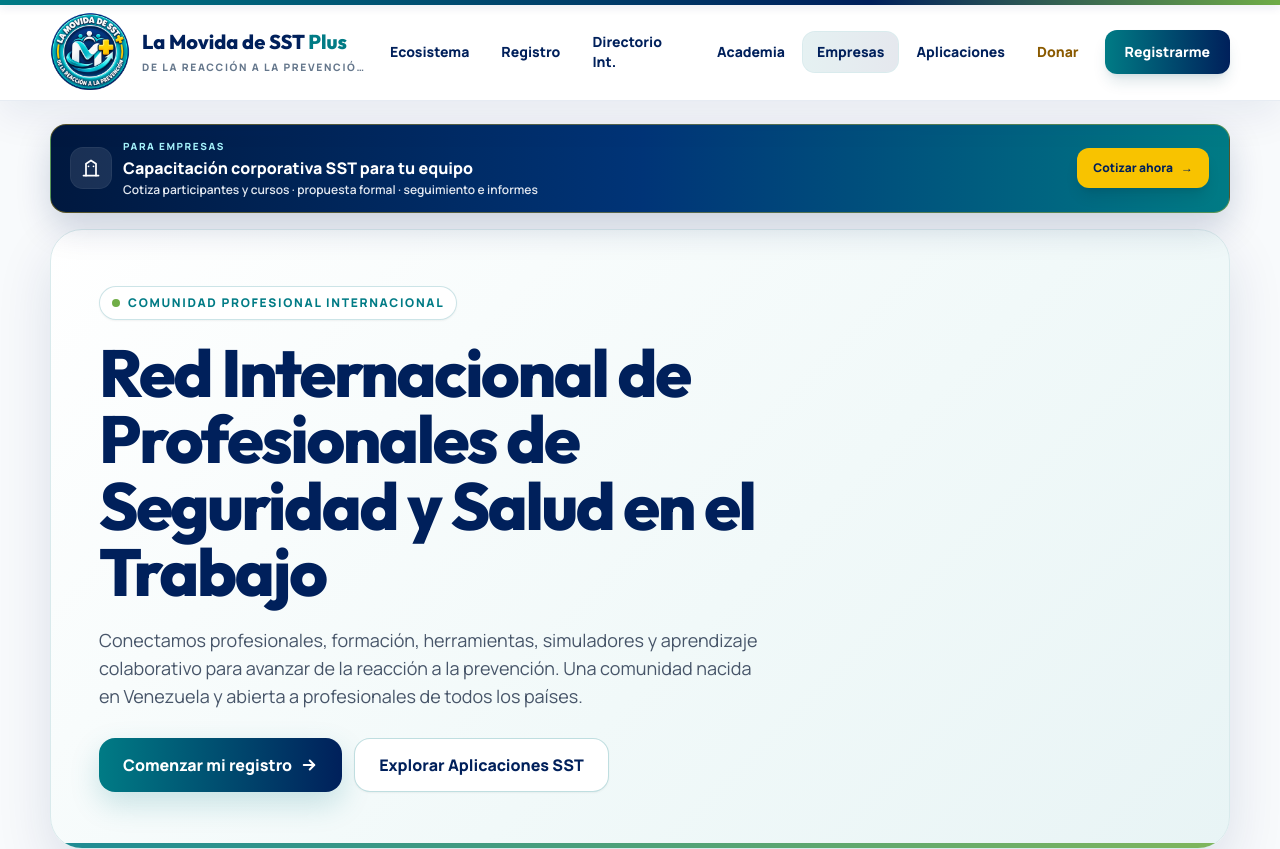
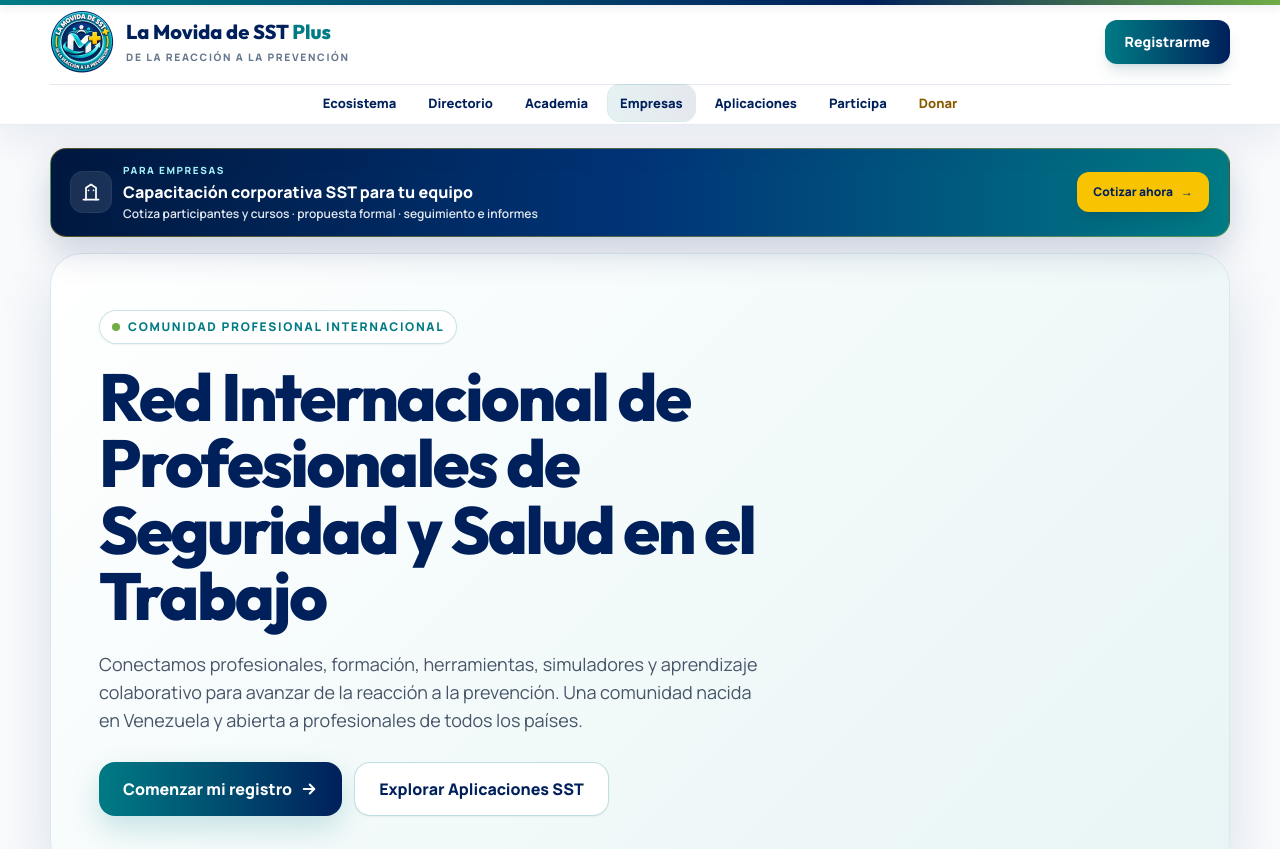
Before and after one commit to movidasst/principal, a plain HTML site: page index.html in a window 1280 px wide. Shown: the top 849 px of the page. Drawn offline with nearby package versions, Linux system fonts and the light colour scheme.

Commit message:
Corregir encabezado de escritorio sin truncar identidad ni duplicar registro

```diff
--- a/index.html
+++ b/index.html
@@ -409,6 +409,38 @@
       *,*::before,*::after{scroll-behavior:auto!important;animation:none!important;transition:none!important}
       .fade-up{opacity:1;transform:none}
     }
+
+    /* Encabezado de escritorio: identidad y registro arriba; navegación debajo. */
+    @media (min-width:768px){
+      .main-header .header-layout{
+        display:grid;
+        height:120px;
+        grid-template-columns:minmax(0,1fr) auto;
+        grid-template-rows:76px 44px;
+        column-gap:24px;
+        row-gap:0;
+      }
+      .main-header .header-brand{grid-column:1;grid-row:1;min-width:0}
+      .main-header .header-brand img{width:64px;height:64px}
+      .main-header .header-brand .truncate{overflow:visible;text-overflow:clip;white-space:nowrap}
+      .main-header .header-register{grid-column:2;grid-row:1}
+      .main-header .desktop-nav{
+        display:flex;
+        grid-column:1 / -1;
+        grid-row:2;
+        justify-content:center;
+        gap:8px;
+        border-top:1px solid #e2e8f0;
+      }
+      .main-header .desktop-nav a{
+        flex-shrink:0;
+        white-space:nowrap;
+        padding:8px 12px;
+        font-size:13px;
+        line-height:20px;
+      }
+      main > section:first-child{padding-top:148px}
+    }
   </style>
 </head>
 
@@ -420,9 +452,9 @@
   </a>
 
   <!-- HEADER -->
-  <header class="fixed inset-x-0 top-1 z-50 bg-white/90 backdrop-blur-xl border-b border-slate-200/80 header-shadow">
-    <div class="shell flex h-[84px] items-center justify-between gap-3 sm:h-[96px]">
-      <a href="#inicio" class="flex min-w-0 items-center gap-3" aria-label="Ir al inicio">
+  <header class="fixed inset-x-0 top-1 z-50 bg-white/90 backdrop-blur-xl border-b border-slate-200/80 header-shadow main-header">
+    <div class="shell header-layout flex h-[84px] items-center justify-between gap-3 sm:h-[96px]">
+      <a href="#inicio" class="header-brand flex min-w-0 items-center gap-3" aria-label="Ir al inicio">
         <img
           src="/logo-oficial-movida-sst-plus.png"
           alt="Logo La Movida de SST Plus"
@@ -443,17 +475,17 @@
         </div>
       </a>
 
-      <nav class="hidden items-center gap-1 xl:flex" aria-label="Navegación principal">
+      <nav class="desktop-nav hidden items-center gap-1 xl:flex" aria-label="Navegación principal">
         <a href="#pilares" class="rounded-xl px-3.5 py-2.5 text-sm font-extrabold text-[#00205b] hover:bg-slate-100">Ecosistema</a>
-        <a href="https://registro.movidasst.com/" class="rounded-xl px-3.5 py-2.5 text-sm font-extrabold text-[#00205b] hover:bg-slate-100">Registro</a>
-        <a href="https://directorio.movidasst.com/" class="rounded-xl px-3.5 py-2.5 text-sm font-extrabold text-[#00205b] hover:bg-slate-100">Directorio Int.</a>
+        <a href="https://directorio.movidasst.com/" class="rounded-xl px-3.5 py-2.5 text-sm font-extrabold text-[#00205b] hover:bg-slate-100">Directorio</a>
         <a href="https://movidasst.org/login/index.php" class="rounded-xl px-3.5 py-2.5 text-sm font-extrabold text-[#00205b] hover:bg-slate-100">Academia</a>
         <a href="https://presupuesto.movidasst.com/" class="rounded-xl bg-gradient-to-r from-[#007b85]/10 to-[#00205b]/10 px-3.5 py-2.5 text-sm font-extrabold text-[#00205b] ring-1 ring-[#007b85]/15 hover:from-[#007b85]/15 hover:to-[#00205b]/15">Empresas</a>
         <a href="https://aplicaciones.movidasst.com/" class="rounded-xl px-3.5 py-2.5 text-sm font-extrabold text-[#00205b] hover:bg-slate-100">Aplicaciones</a>
+        <a href="https://participa.movidasst.com/" class="rounded-xl px-3.5 py-2.5 text-sm font-extrabold text-[#00205b] hover:bg-slate-100">Participa</a>
         <a href="#donar" class="rounded-xl px-3.5 py-2.5 text-sm font-extrabold text-[#8a5a00] hover:bg-amber-50">Donar</a>
       </nav>
 
-      <a href="https://registro.movidasst.com/" class="shrink-0 rounded-xl bg-gradient-to-r from-[#007b85] to-[#00205b] px-4 py-3 text-xs font-extrabold text-white shadow-lg shadow-cyan-900/15 sm:px-5 sm:text-sm">
+      <a href="https://registro.movidasst.com/" class="header-register shrink-0 rounded-xl bg-gradient-to-r from-[#007b85] to-[#00205b] px-4 py-3 text-xs font-extrabold text-white shadow-lg shadow-cyan-900/15 sm:px-5 sm:text-sm">
         Registrarme
       </a>
     </div>
```
